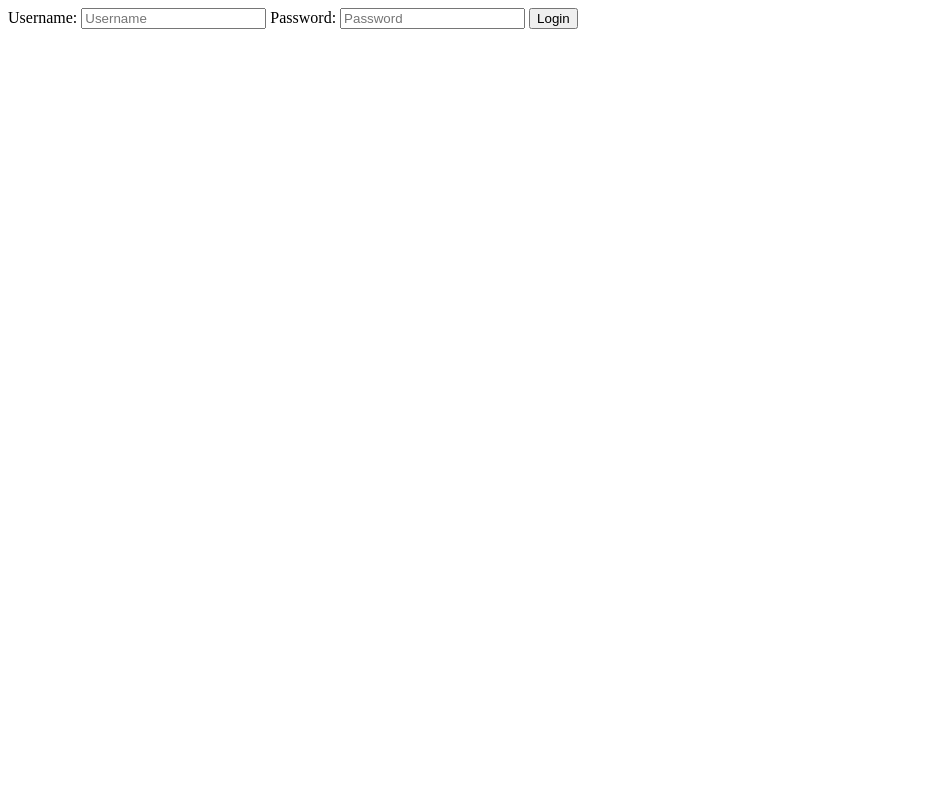
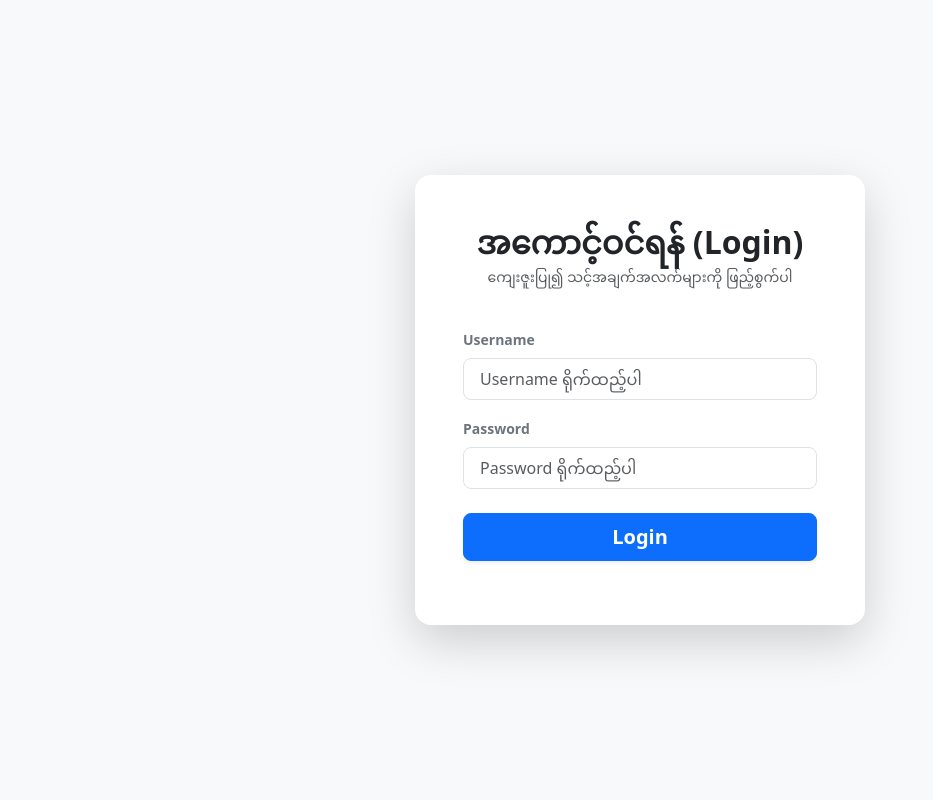
Before and after one commit to Atliol/RIG-python_Scholarship_mkt_api_rest_framework, a Django app: page /accounts/login/ in a window 1280 px wide. Shown: the whole page, without its empty margins (0-933 px from the left). Run offline with Django 5.2, Linux system fonts and the light colour scheme.

Commit message:
Enhance login form with Bootstrap and localization
Updated the login form with Bootstrap styling and added labels.

```diff
--- a/templates/login.html
+++ b/templates/login.html
@@ -1,8 +1,50 @@
-<form action="" method="post">
-    {% csrf_token %}
-    <label for="username">Username:</label>
-    <input type="text" name="username" placeholder="Username">
-    <label for="password">Password:</label>
-    <input type="password" name="password" placeholder="Password">
-    <input type="submit" value="Login">
-</form>
+<!DOCTYPE html>
+<html lang="en">
+<head>
+    <meta charset="UTF-8">
+    <meta name="viewport" content="width=device-width, initial-scale=1.0">
+    <title>Login</title>
+    <link href="https://cdn.jsdelivr.net/npm/bootstrap@5.3.3/dist/css/bootstrap.min.css" rel="stylesheet">
+    <style>
+        body {
+            background-color: #f8f9fa;
+        }
+        .login-container {
+            min-height: 100vh;
+        }
+    </style>
+</head>
+<body>
+
+<div class="container login-container d-flex justify-content-center align-items-center">
+    <div class="card shadow-lg border-0 rounded-4 p-4 p-sm-5 style-card" style="max-width: 450px; width: 100%;">
+
+        <div class="text-center mb-4">
+            <h2 class="fw-bold text-dark mb-1">အကောင့်ဝင်ရန် (Login)</h2>
+            <p class="text-muted small">ကျေးဇူးပြု၍ သင့်အချက်အလက်များကို ဖြည့်စွက်ပါ</p>
+        </div>
+
+        <form action="" method="post">
+            {% csrf_token %}
+
+            <div class="mb-3">
+                <label for="username" class="form-label fw-semibold text-secondary small">Username</label>
+                <input type="text" class="form-control form-control-lg rounded-3 fs-6" id="username" name="username" placeholder="Username ရိုက်ထည့်ပါ" required>
+            </div>
+
+            <div class="mb-4">
+                <label for="password" class="form-label fw-semibold text-secondary small">Password</label>
+                <input type="password" class="form-control form-control-lg rounded-3 fs-6" id="password" name="password" placeholder="Password ရိုက်ထည့်ပါ" required>
+            </div>
+
+            <button type="submit" class="btn btn-primary btn-lg w-100 rounded-3 mb-3 fw-bold shadow-sm">Login</button>
+        </form>
+
+
+
+    </div>
+</div>
+
+<script src="https://cdn.jsdelivr.net/npm/bootstrap@5.3.3/dist/js/bootstrap.bundle.min.js"></script>
+</body>
+</html>
```
